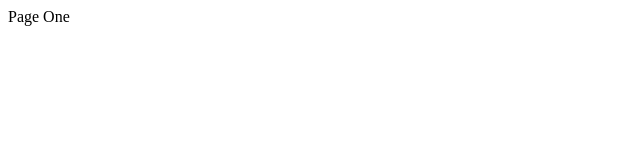
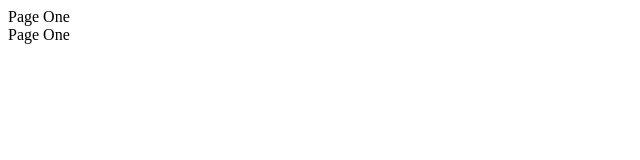
Before and after one commit to gdibble/modernReactWithRedux2019, a React (Create React App) app in the folder streams/client/: page / in a window 1280 px wide. Shown: the top 160 px of the page, without its empty margins (0-640 px from the left). Built offline with nearby package versions, Linux system fonts and the light colour scheme.

Commit message:
Section 16: Multiple route components on the same path

```diff
--- a/streams/client/src/components/App.js
+++ b/streams/client/src/components/App.js
@@ -15,6 +15,7 @@ const App = () => {
       <BrowserRouter>
         <div>
           <Route path="/" exact component={PageOne} />
+          <Route path="/" exact component={PageOne} />
           <Route path="/2" component={PageTwo} />
         </div>
       </BrowserRouter>
```
